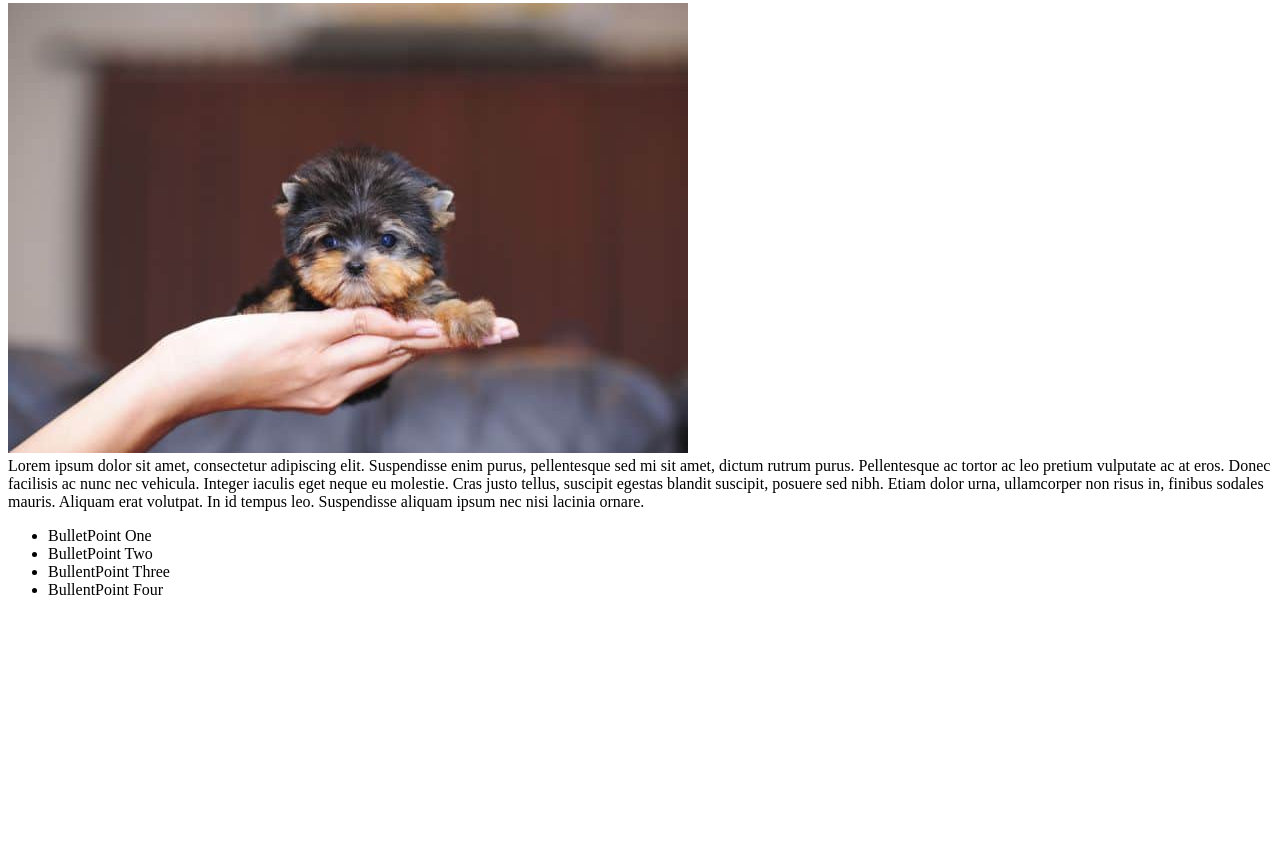
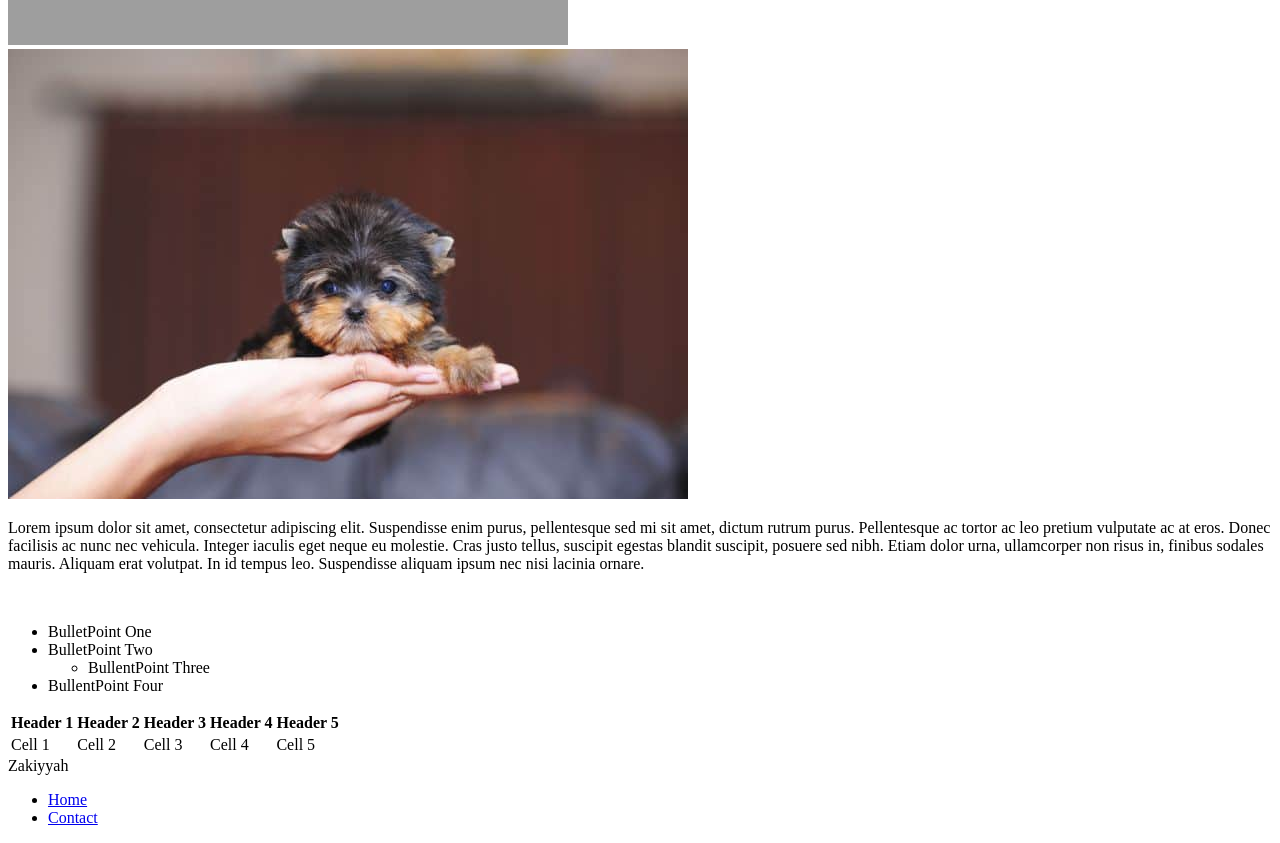
Before and after one commit to ZakiyyahI/p3, a plain HTML site: page index.html in a window 1280 px wide. Shown: the part 446-1289 px from the top of the page. Before the commit the page ends 1061 px from the top, so only its background shows below. Drawn offline with Linux system fonts and the light colour scheme; grey boxes are pictures that could not be loaded.

Commit message:
i changed this

```diff
--- a/index.html
+++ b/index.html
@@ -1,24 +1,50 @@
 <!doctype html>
 	<html>
 		<head>Zakiyyah</head>
+		<body>
+			<h6>I changed this too</h6>
 			<ul>
 				<li><a href="index.html">Home</a></li>
 				<li><a href="contact.html">Contact</a></li>
 			</ul>
 		<br>
-		<body>
 		<header>My Site</header>
 <iframe width="560" height="315" src="https://www.youtube.com/embed/jlBslTupzi8" frameborder="0" allow="autoplay; encrypted-media" allowfullscreen></iframe>
 		<br>
 		<img src="Popular-Teacup-Puppy-Yorkie.jpg">
 		<br>
-	 	Lorem ipsum dolor sit amet, consectetur adipiscing elit. Suspendisse enim purus, pellentesque sed mi sit amet, dictum rutrum purus. Pellentesque ac tortor ac leo pretium vulputate ac at eros. Donec facilisis ac nunc nec vehicula. Integer iaculis eget neque eu molestie. Cras justo tellus, suscipit egestas blandit suscipit, posuere sed nibh. Etiam dolor urna, ullamcorper non risus in, finibus sodales mauris. Aliquam erat volutpat. In id tempus leo. Suspendisse aliquam ipsum nec nisi lacinia ornare.
+			<p>Lorem ipsum dolor sit amet, consectetur adipiscing elit. Suspendisse enim purus, pellentesque sed mi sit amet, dictum rutrum purus. Pellentesque ac tortor ac leo pretium vulputate ac at eros. Donec facilisis ac nunc nec vehicula. Integer iaculis eget neque eu molestie. Cras justo tellus, suscipit egestas blandit suscipit, posuere sed nibh. Etiam dolor urna, ullamcorper non risus in, finibus sodales mauris. Aliquam erat volutpat. In id tempus leo. Suspendisse aliquam ipsum nec nisi lacinia ornare.</p>
 		<br>
 		<ul>
 			<li>BulletPoint One</li>
 			<li>BulletPoint Two</li>
-			<li>BullentPoint Three</li>
+			<ul>
+				<li>BullentPoint Three</li>
+			</ul>
 			<li>BullentPoint Four</li>
 		</ul>
+		<table>
+			<tr>
+				<th>Header 1</th>
+				<th>Header 2</th>
+				<th>Header 3</th>
+				<th>Header 4</th>
+				<th>Header 5</th>
+			</tr>
+			<tr>
+				<td>Cell 1</td>
+				<td>Cell 2</td>
+				<td>Cell 3</td>
+				<td>Cell 4</td>
+				<td>Cell 5</td>
+			</tr>
+		</table>
 		</body>
+		<footer>
+			<header>Zakiyyah</header>
+			<ul>
+				<li><a href="index.html">Home</a></li>
+				<li><a href="contact.html">Contact</a></li>
+			</ul>
+		</footer>
 	</html>
```
Also changed, not shown: contact.html (+42 -0 lines).
